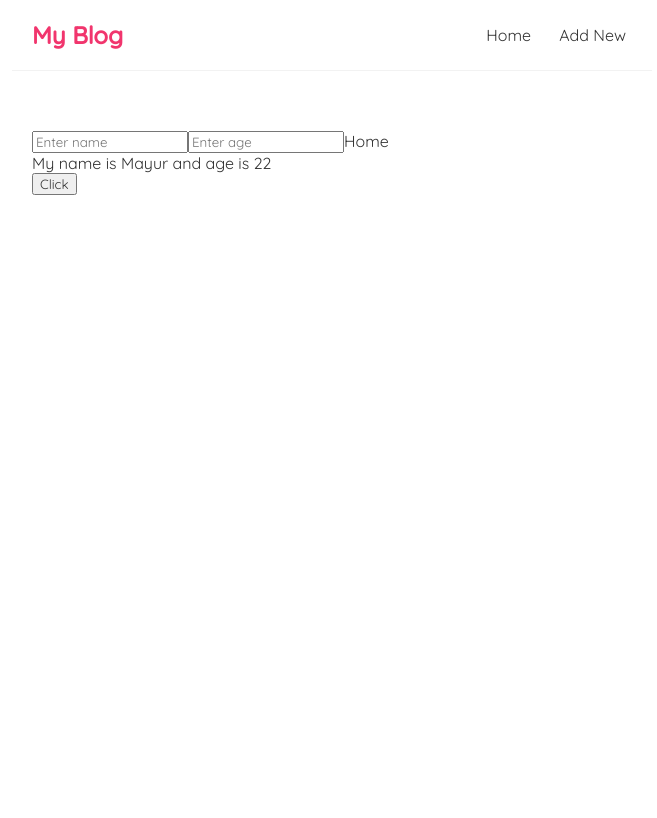
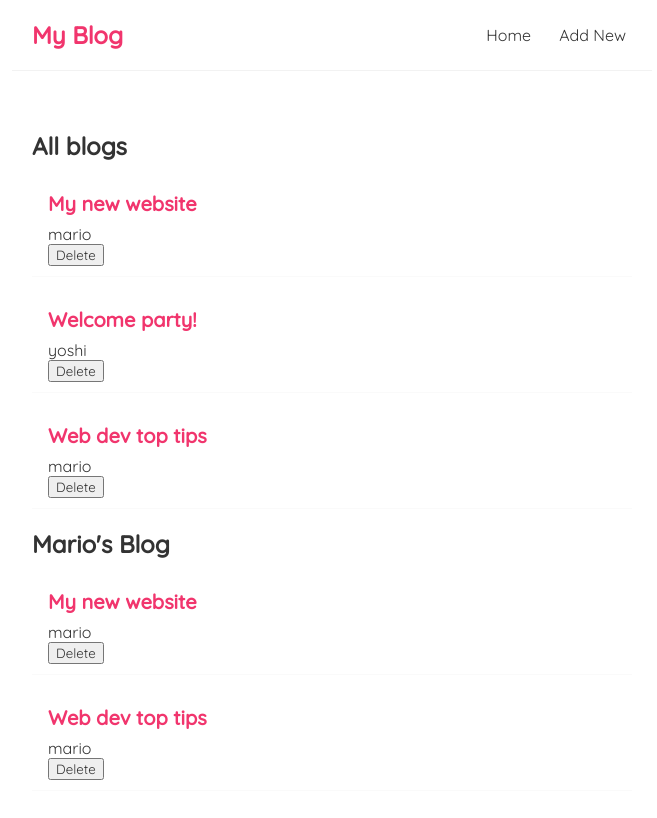
Before and after one commit to Mayur26061/My-Blog, a React (Create React App) app: page / in a window 1280 px wide. Shown: the top 818 px of the page, without its empty margins (308-965 px from the left). Built offline with nearby package versions, Linux system fonts and the light colour scheme.

Commit message:
Props and components and functions as props

```diff
--- /dev/null
+++ b/src/BlogList.js
@@ -0,0 +1,16 @@
+const Bloglist = ({ blogs, title, handleClick }) => {
+    return (
+        <div className="blog-list">
+            <h2>{title}</h2>
+            {blogs.map((blog) => (
+                <div className="blog-preview" key={blog.id}>
+                    <h2>{blog.title}</h2>
+                    <p>{blog.author}</p>
+                    <button onClick={() => handleClick(blog.id)}>Delete</button>
+                </div>
+            ))}
+        </div>
+    );
+}
+
+export default Bloglist;
--- a/src/Home.js
+++ b/src/Home.js
@@ -1,28 +1,21 @@
 import { useState } from "react";
+import Bloglist from "./BlogList";
 const Home = () => {
-    const [name, setName] = useState("Mayur")
-    const [age, setAge] = useState(22)
-    // let name = "Mayur";
-    // let age = 22
-    const clickMe = (ev,name,age)=>{
-        setName(name)
-        setAge(age)
+    const [blogs, setBlogs] = useState([
+        { title: 'My new website', body: 'lorem ipsum...', author: 'mario', id: 1 },
+        { title: 'Welcome party!', body: 'lorem ipsum...', author: 'yoshi', id: 2 },
+        { title: 'Web dev top tips', body: 'lorem ipsum...', author: 'mario', id: 3 }
+    ])
+    const handleClick = (id) => {
+        const newBlogs = blogs.filter((blog) => blog.id !== id)
+        setBlogs(newBlogs)
     }
     return (
         <div className="home">
-            <input type="text" className="name" placeholder="Enter name"/>
-            <input type="number" className="age" placeholder="Enter age"/>
-            Home
-            <p>My name is {name} and age is {age}</p>
-            <button onClick={(ev)=>{
-                let ageElement = document.querySelector('.age')
-                let nameElement = document.querySelector('.name')
-                let age = ageElement.value.trim()
-                let name = nameElement.value.trim()
-                clickMe(ev,name,age)
-                }}>Click</button>
+            <Bloglist blogs={blogs} title="All blogs" handleClick={handleClick} />
+            <Bloglist blogs={blogs.filter((blog) => blog.author === 'mario')} title="Mario's Blog" handleClick={handleClick} />
         </div>
-     );
+    );
 }
 
 export default Home;
--- a/src/index.css
+++ b/src/index.css
@@ -31,3 +31,16 @@
   margin: 40px auto;
   padding: 20px;
 }
+.blog-preview{
+  padding: 10px 16px;
+  margin:20px 0;
+  border-bottom: 1px solid #fafafa;
+}
+.blog-preview:hover {
+  box-shadow: 1px 3px 5px rgba(0,0,0,0.1);
+}
+.blog-preview h2 {
+  font-size: 20px;
+  color: #f1356d;
+  margin-bottom: 8px;
+}
```
